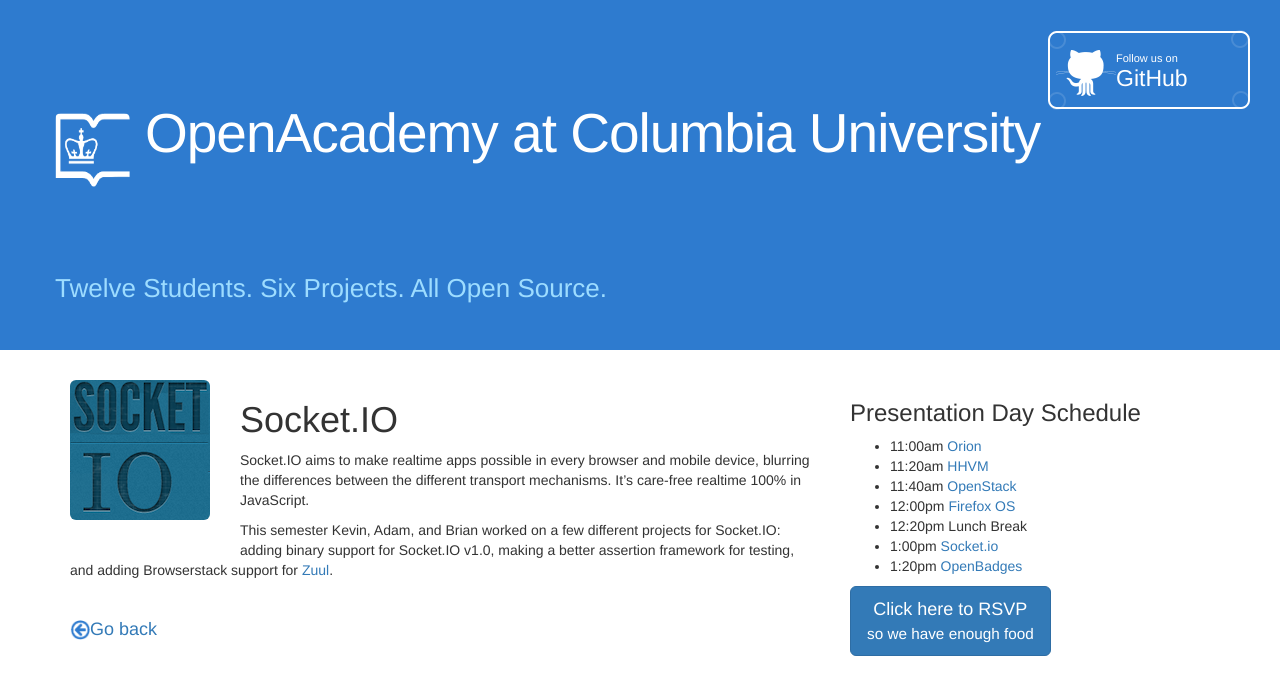
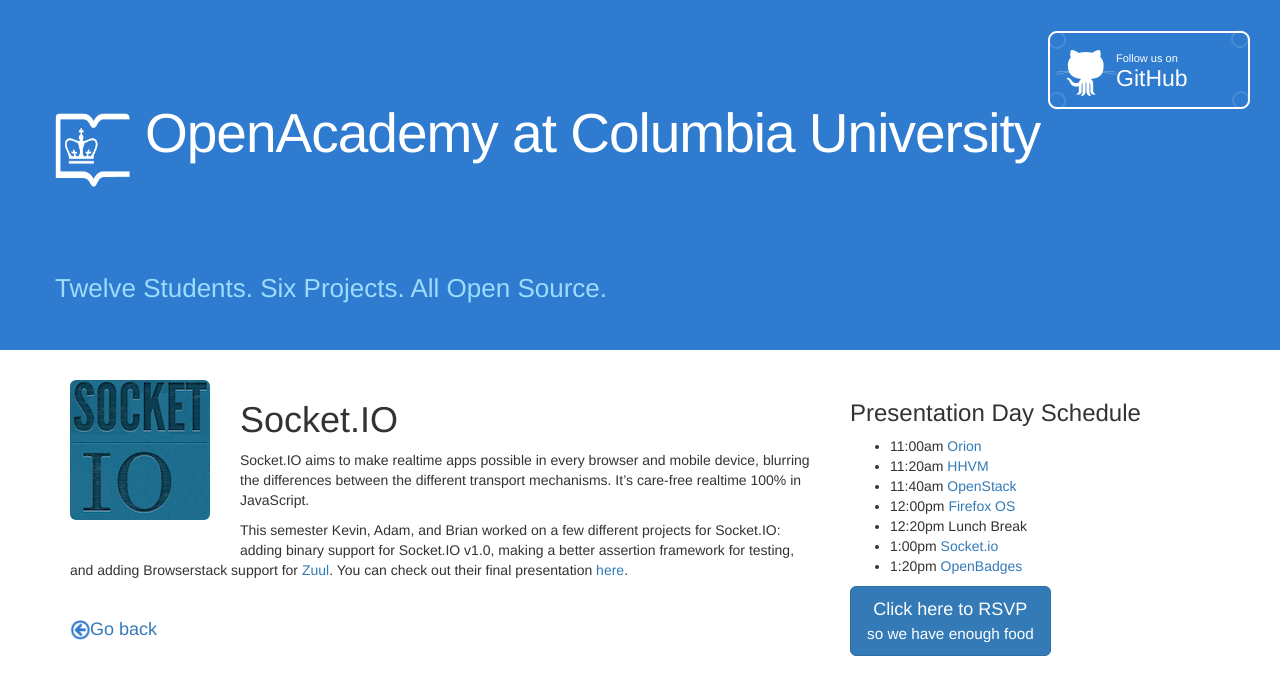
Before and after one commit to Columbia-OpenAcademy/Columbia-OpenAcademy.github.io, a Jekyll site: the page built from socketio.md, in a window 1280 px wide. Shown: the top 695 px of the page. Built offline with Jekyll 4.4.1, drawn with Linux system fonts in a browser that asks for light colours; nearby versions of some CDN libraries; Markdown is read by kramdown in place of the engine named in the settings.

Commit message:
Added OpenStack and SocketIO presentations

```diff
--- a/socketio.md
+++ b/socketio.md
@@ -7,4 +7,4 @@
 ---
 Socket.IO aims to make realtime apps possible in every browser and mobile device, blurring the differences between the different transport mechanisms. It's care-free realtime 100% in JavaScript.
 
-This semester Kevin, Adam, and Brian worked on a few different projects for Socket.IO: adding binary support for Socket.IO v1.0, making a better assertion framework for testing, and adding Browserstack support for [Zuul](https://github.com/defunctzombie/zuul).
+This semester Kevin, Adam, and Brian worked on a few different projects for Socket.IO: adding binary support for Socket.IO v1.0, making a better assertion framework for testing, and adding Browserstack support for [Zuul](https://github.com/defunctzombie/zuul). You can check out their final presentation [here](http://columbia-openacademy.github.io/presentations-spring2014/SocketIO.pdf).
```
Also changed, not shown: openstack.md (+1 -1 lines), 2 other files.
